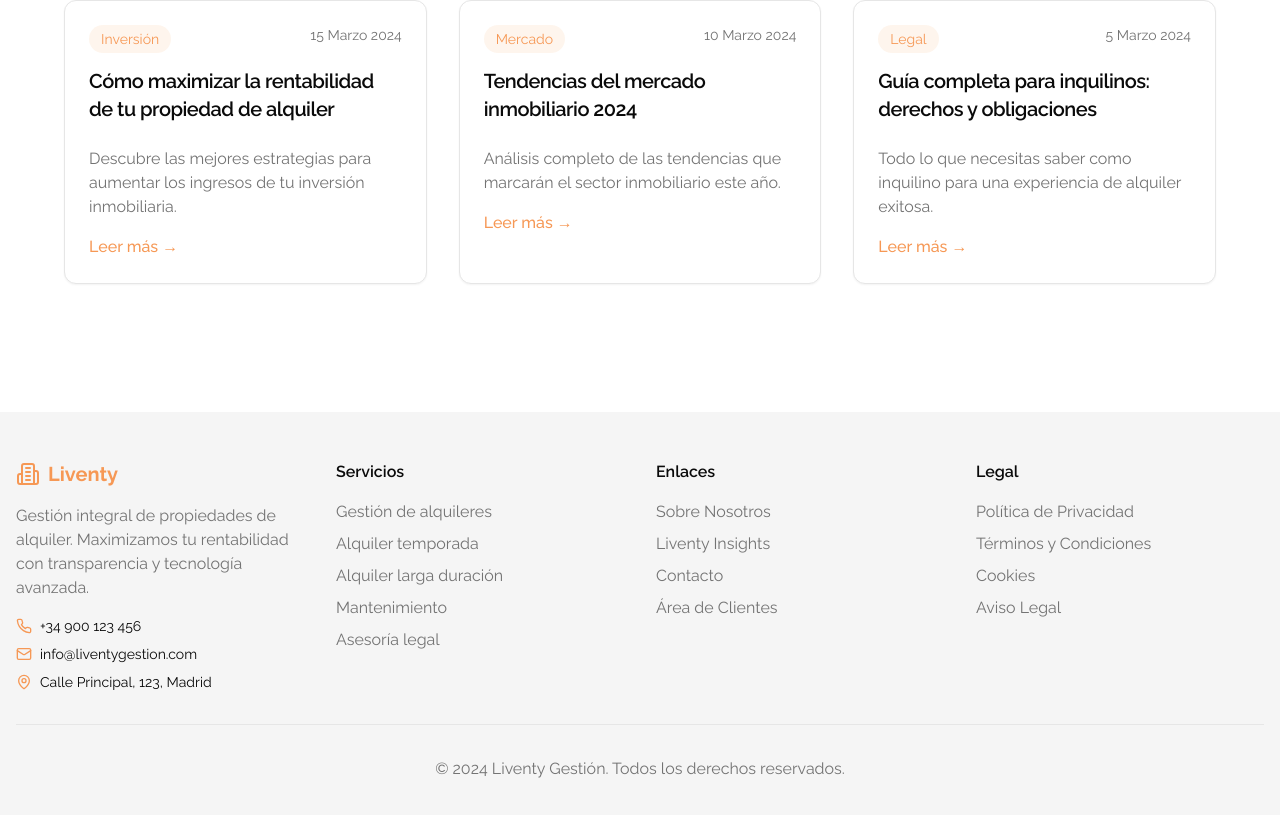
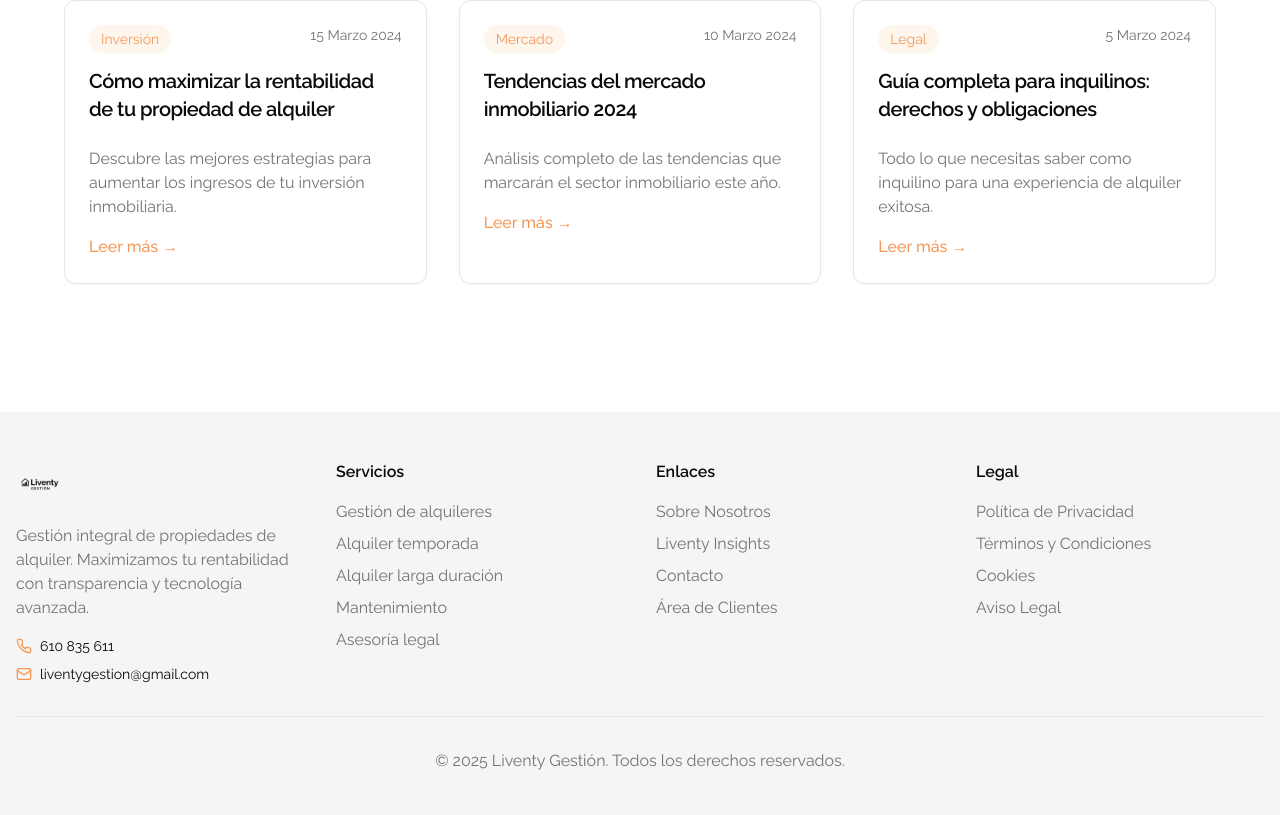
Before and after one commit to LiventyGestion/Liventy-gestion, a React (Vite) app: page /blog in a window 1280 px wide. Shown: the part 357-1172 px from the top of the page. Built offline with nearby package versions, Linux system fonts and the light colour scheme.

Commit message:
Update contact information and footer
Update contact details, footer copyright year, and replace logo with a photo.

```diff
--- a/src/components/Footer.tsx
+++ b/src/components/Footer.tsx
@@ -8,9 +8,12 @@ const Footer = () => {
         <div className="grid md:grid-cols-2 lg:grid-cols-4 gap-8">
           {/* Company Info */}
           <div>
-            <div className="flex items-center space-x-2 mb-4">
-              <Building2 className="h-6 w-6 text-primary" />
-              <span className="text-xl font-bold text-primary">Liventy</span>
+            <div className="flex items-center mb-4">
+              <img
+                src="/lovable-uploads/8a8330ce-f5ff-4c18-9ac4-2d21db8b4d79.png"
+                alt="Liventy Gestión"
+                className="h-12 w-auto"
+              />
             </div>
             <p className="text-muted-foreground mb-4">
               Gestión integral de propiedades de alquiler. Maximizamos tu rentabilidad
@@ -19,15 +22,11 @@ const Footer = () => {
             <div className="space-y-2 text-sm">
               <div className="flex items-center space-x-2">
                 <Phone className="h-4 w-4 text-primary" />
-                <span>+34 900 123 456</span>
+                <span>610 835 611</span>
               </div>
               <div className="flex items-center space-x-2">
                 <Mail className="h-4 w-4 text-primary" />
-                <span>info@liventygestion.com</span>
-              </div>
-              <div className="flex items-center space-x-2">
-                <MapPin className="h-4 w-4 text-primary" />
-                <span>Calle Principal, 123, Madrid</span>
+                <span>liventygestion@gmail.com</span>
               </div>
             </div>
           </div>
@@ -84,7 +83,7 @@ const Footer = () => {
         </div>
 
         <div className="border-t mt-8 pt-8 text-center text-muted-foreground">
-          <p>&copy; 2024 Liventy Gestión. Todos los derechos reservados.</p>
+          <p>&copy; 2025 Liventy Gestión. Todos los derechos reservados.</p>
         </div>
       </div>
     </footer>
--- a/src/pages/Contact.tsx
+++ b/src/pages/Contact.tsx
@@ -42,22 +42,10 @@ const Contact = () => {
               <Card>
                 <CardContent className="p-6">
                   <div className="flex items-center space-x-4">
-                    <MapPin className="h-6 w-6 text-primary" />
-                    <div>
-                      <h3 className="font-semibold">Dirección</h3>
-                      <p className="text-muted-foreground">Calle Principal, 123<br />28001 Madrid, España</p>
-                    </div>
-                  </div>
-                </CardContent>
-              </Card>
-
-              <Card>
-                <CardContent className="p-6">
-                  <div className="flex items-center space-x-4">
                     <Phone className="h-6 w-6 text-primary" />
                     <div>
                       <h3 className="font-semibold">Teléfono</h3>
-                      <p className="text-muted-foreground">+34 900 123 456</p>
+                      <p className="text-muted-foreground">610 835 611</p>
                     </div>
                   </div>
                 </CardContent>
@@ -69,7 +57,7 @@ const Contact = () => {
                     <Mail className="h-6 w-6 text-primary" />
                     <div>
                       <h3 className="font-semibold">Email</h3>
-                      <p className="text-muted-foreground">info@liventygestion.com</p>
+                      <p className="text-muted-foreground">liventygestion@gmail.com</p>
                     </div>
                   </div>
                 </CardContent>
@@ -89,6 +77,7 @@ const Contact = () => {
                   </div>
                 </CardContent>
               </Card>
+
             </div>
           </div>
         </div>
```
